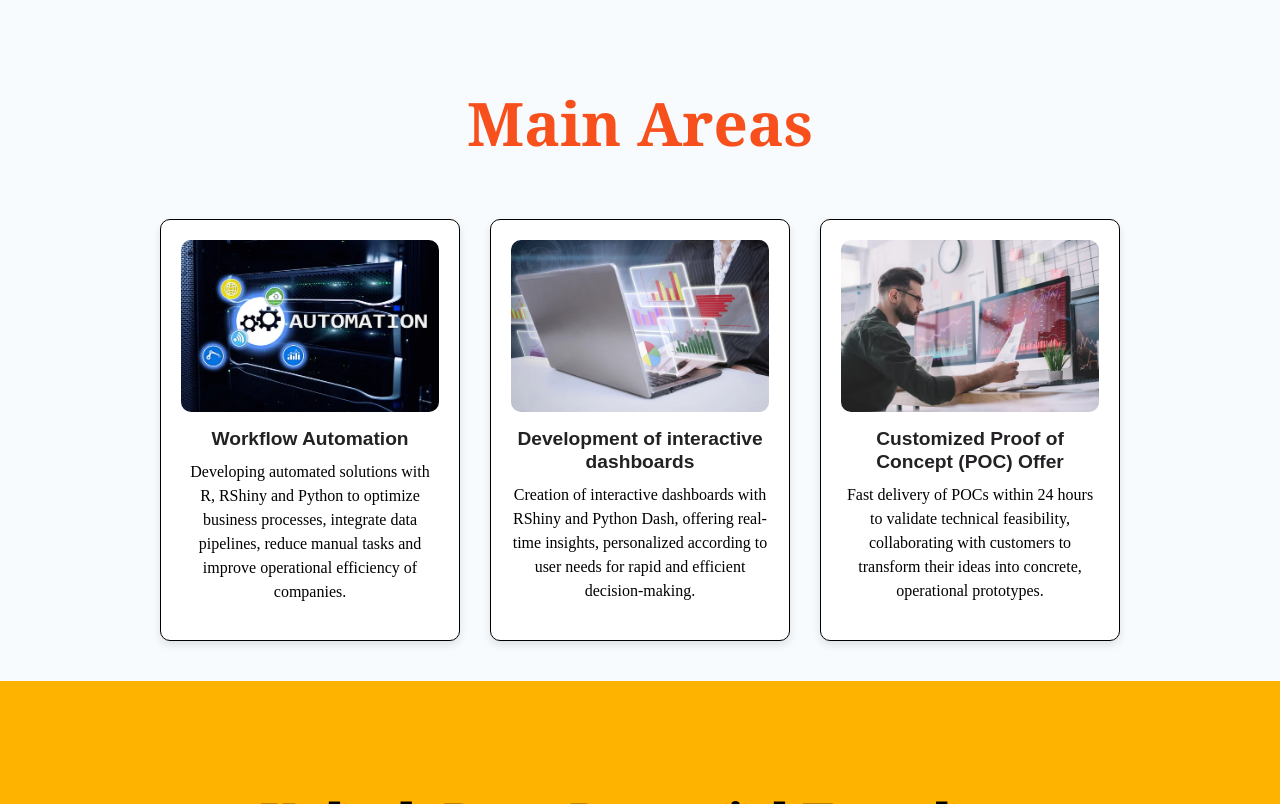
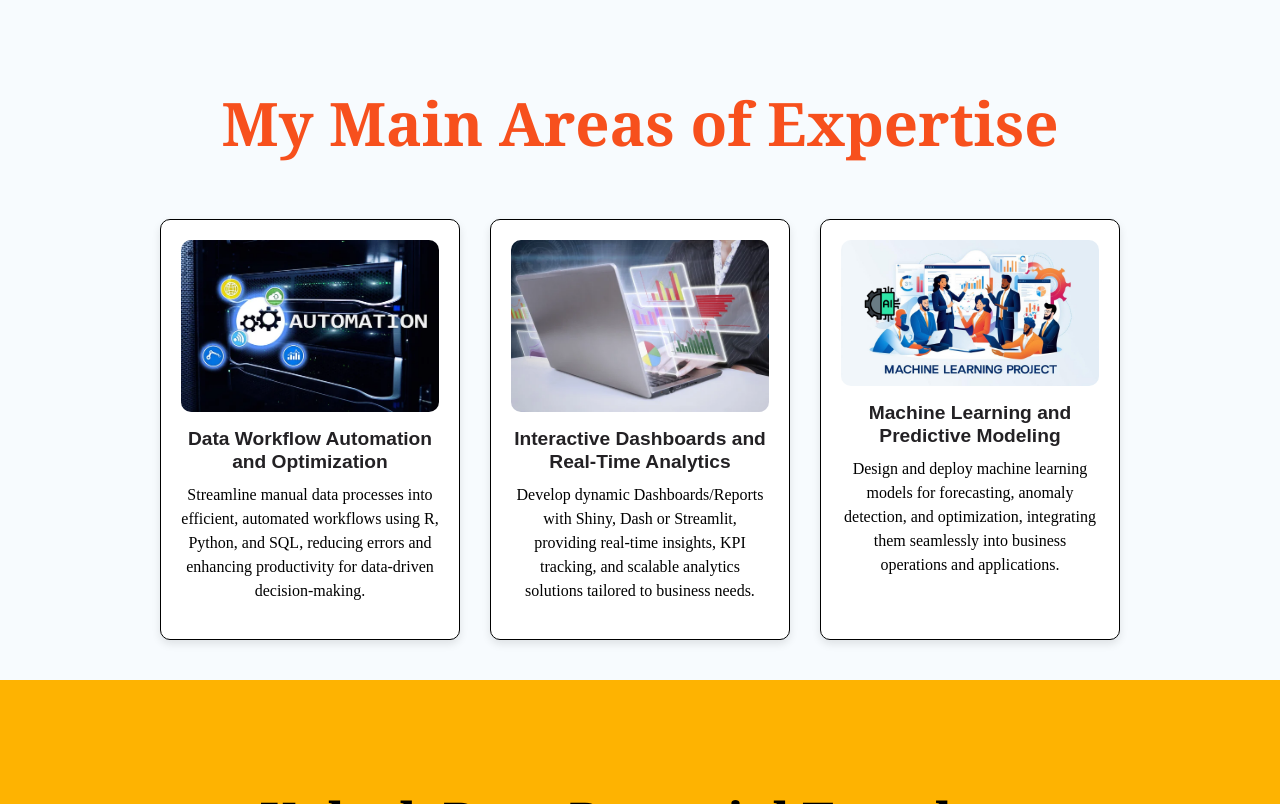
Before and after one commit to Abdiasarsene/Josue_Afouda_Data_Scientist_Freelancer_Portfolio, a plain HTML site: page index.html in a window 1280 px wide. Shown: the part 533-1337 px from the top of the page. Drawn offline with nearby package versions, Linux system fonts and the light colour scheme.

Commit message:
main areas and portfolio header modifs

```diff
--- a/index.html
+++ b/index.html
@@ -36,22 +36,22 @@
             </div>
         </section>
         <!-- Section 1: 4 colonnes avec image, sous-titre et descriptif -->
-        <h1 class="tools">Main Areas</h1>
+        <h1 class="tools">My Main Areas of Expertise</h1>
     <section class="four-columns">
         <div class="column" style="background-color: #fff;">
             <img src="/Images/automation.jpg" alt="Image 1">
-            <h3>Workflow Automation</h3>
-            <p>Developing automated solutions with R, RShiny and Python to optimize business processes, integrate data pipelines, reduce manual tasks and improve operational efficiency of companies.</p>
+            <h3>Data Workflow Automation and Optimization</h3>
+            <p>Streamline manual data processes into efficient, automated workflows using R, Python, and SQL, reducing errors and enhancing productivity for data-driven decision-making.</p>
         </div>
         <div class="column" style="background-color: #fff;">
             <img src="/Images/bi.jpg" alt="Image 2", class="strea">
-            <h3>Development of interactive dashboards</h3>
-            <p>Creation of interactive dashboards with RShiny and Python Dash, offering real-time insights, personalized according to user needs for rapid and efficient decision-making.</p>
+            <h3>Interactive Dashboards and Real-Time Analytics</h3>
+            <p>Develop dynamic Dashboards/Reports with Shiny, Dash or Streamlit, providing real-time insights, KPI tracking, and scalable analytics solutions tailored to business needs.</p>
         </div>
         <div class="column" style="background-color: #fff;">
-            <img src="/Images/communication.jpg" alt="Image 3">
-            <h3>Customized Proof of Concept (POC) Offer</h3>
-            <p>Fast delivery of POCs within 24 hours to validate technical feasibility, collaborating with customers to transform their ideas into concrete, operational prototypes.</p>
+            <img src="/Images/ml_project.png" alt="Image 3">
+            <h3>Machine Learning and Predictive Modeling</h3>
+            <p>Design and deploy machine learning models for forecasting, anomaly detection, and optimization, integrating them seamlessly into business operations and applications.</p>
         </div>
     </section>
 
```
Also changed, not shown: childs/portfolio.html (+2 -2 lines), Images/ml_project.png (added).
